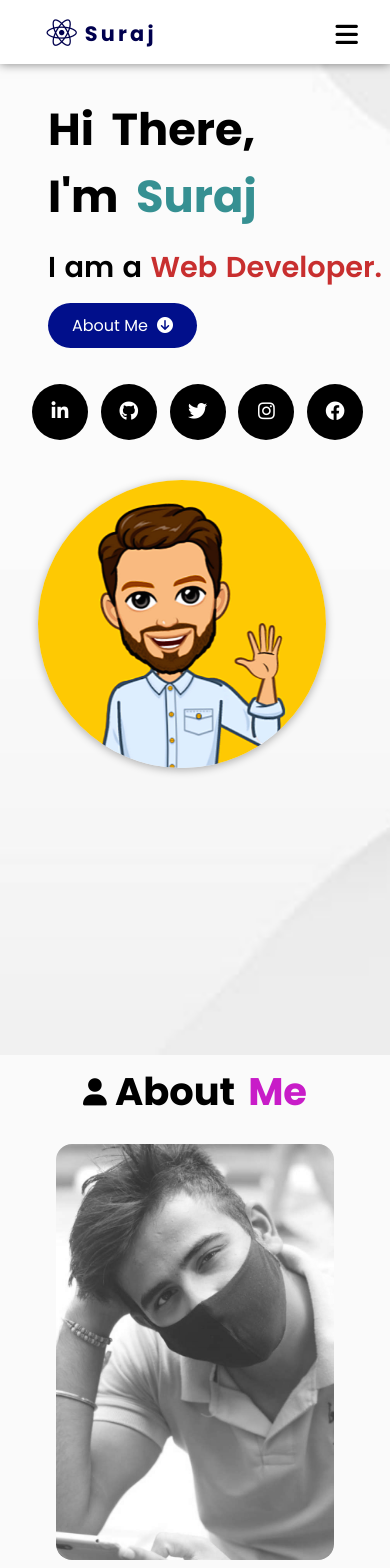
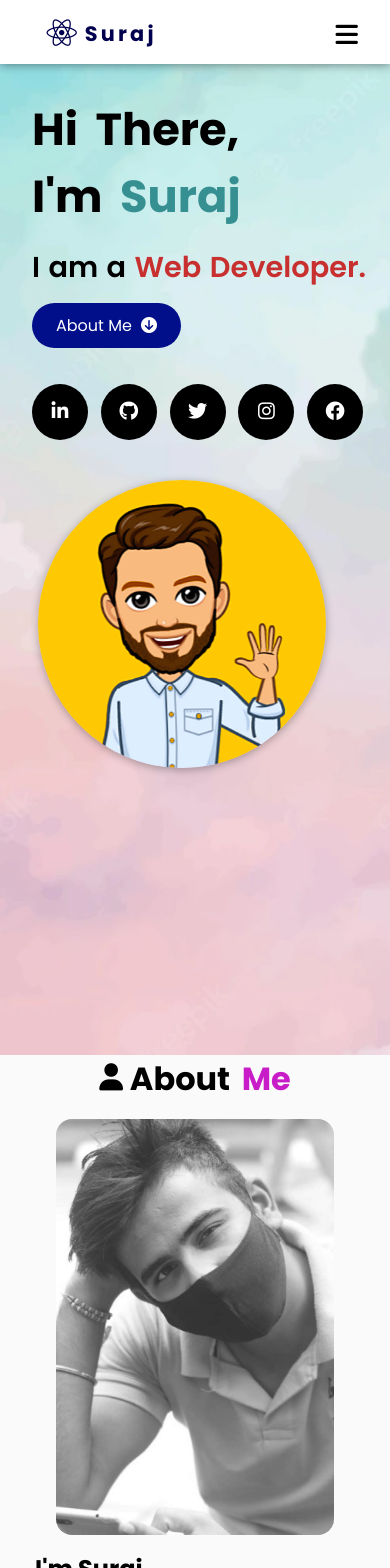
Before and after one commit to suraj-20/Portfolio-Website, a React (Create React App) app in the folder portfolio-website/: page / in a window 390 px wide. Shown: the top 1568 px of the page. Built offline with nearby package versions, Linux system fonts and the light colour scheme.

Commit message:
Portfolio

```diff
--- a/portfolio-website/src/App.css
+++ b/portfolio-website/src/App.css
@@ -15,6 +15,10 @@
 body {
   background: #f7f7f7;
   font-family: "Poppins", sans-serif;
+}
+
+section {
+  min-height: 100vh;
 }
 
 ::-webkit-scrollbar {
--- a/portfolio-website/src/Component/About/About.css
+++ b/portfolio-website/src/Component/About/About.css
@@ -115,7 +115,16 @@
 
 @media (max-width:482px) {
     .about {
-        height: 148vh;
+        height: 145vh;
+    }
+
+    .about h1 {
+        padding: 0;
+        font-size: 2rem;
+    }
+
+    .my-image {
+        margin: 1rem 0rem;
     }
 
     .about .bio {
@@ -133,6 +142,10 @@
 
 @media (max-width:370px) {
 
+    .about {
+        height: 142vh;
+    }
+
     .about .bio p {
         margin-top: 0.4rem;
     }
@@ -140,7 +153,7 @@
 
 @media (max-width:340px) {
     .about {
-        height: 155vh;
+        height: 145vh;
     }
 
     .about .bio {
@@ -148,133 +161,8 @@
     }
 }
 
-@media (max-width:315px) {
+@media (max-width:325px) {
     .about {
-        height: 65rem;
+        height: 59rem;
     }
 }
-
-/*
-@media (max-width:1230px) {
-    .about h1 {
-        top: 1.5rem;
-    }
-
-    .my-image img {
-        height: 27rem;
-        position: relative;
-        left: 8rem;
-        border-radius: 2rem;
-        -webkit-filter: grayscale(100%);
-        filter: grayscale(100%);
-        -webkit-transition: .3s ease-in-out;
-        transition: .3s ease-in-out;
-    }
-}
-
-@media (max-width:1025px) {
-
-    .my-image img {
-        height: 23rem;
-        position: relative;
-        left: 8rem;
-        border-radius: 2rem;
-    }
-}
-
-@media (max-width:769px) {
-    .about {
-        height: 140vh;
-    }
-
-    .about h1 {
-        top: 1rem;
-    }
-
-    .about-container {
-        display: grid;
-    }
-
-    .my-image img {
-        position: relative;
-        left: 16rem;
-        top: -3rem;
-    }
-
-    .about .bio {
-        display: grid;
-        width: 34rem;
-        position: relative;
-        top: 22rem;
-        left: -17rem;
-    }
-
-    .about .bio span {
-        margin: 0rem;
-    }
-
-    .bio .contect-details {
-        margin-top: 1rem;
-    }
-}
-
-@media (max-width:688px) {
-    .my-image img {
-        left: 13rem;
-    }
-}
-
-@media (max-width:570px) {
-    .my-image img {
-        left: 10rem;
-    }
-
-    .about .bio {
-        width: 28rem;
-        position: relative;
-        left: -15rem;
-    }
-}
-
-@media (max-width:500px) {
-    .my-image img {
-        left: 8rem;
-    }
-
-    .about .bio {
-        width: 26rem;
-        position: relative;
-        left: -14rem;
-    }
-}
-
-@media (max-width:426px) {
-    .my-image img {
-        left: 5.5rem;
-    }
-
-    .my-image img:hover {
-        -webkit-filter: grayscale(0);
-        filter: grayscale(0);
-        transform: translateX(2px);
-    }
-
-    .about .bio h3 {
-        font-size: 1.3rem;
-    }
-
-    .about .bio {
-        width: 23rem;
-        position: relative;
-        left: -12rem;
-    }
-
-    .about .bio p {
-        font-size: 0.9rem;
-    }
-}
-@media (max-width:376px) {
-    .my-image img {
-        left: 4rem;
-    }
-} */
--- a/portfolio-website/src/Component/About/About.js
+++ b/portfolio-website/src/Component/About/About.js
@@ -6,7 +6,7 @@ function About() {
 
     return (
         <>
-            <div className="about" id="about">
+            <section className="about" id="about">
                 <h1><i class="fa-solid fa-user"></i> About <span>Me</span></h1>
 
                 <div className="about-container">
@@ -27,7 +27,7 @@ function About() {
                         </div>
                     </div>
                 </div>
-            </div>
+            </section>
         </>
     )
 }
--- a/portfolio-website/src/Component/Contact/Contact.js
+++ b/portfolio-website/src/Component/Contact/Contact.js
@@ -5,7 +5,7 @@ function Contect() {
 
     return (
         <>
-            <div className="contact" id="contact">
+            <section className="contact" id="contact">
                 <h1><i className="fa fa-headset"></i>Get In <span>Touch</span></h1>
 
                 <div className="contact-container">
@@ -40,7 +40,7 @@ function Contect() {
                         </div>
                     </form>
                 </div>
-            </div>
+            </section>
         </>
     )
 }
--- a/portfolio-website/src/Component/Education/Education.js
+++ b/portfolio-website/src/Component/Education/Education.js
@@ -5,7 +5,7 @@ function Education() {
 
     return (
         <>
-        <div className="education" id="education">
+        <section className="education" id="education">
             <h1><i class="fa-solid fa-graduation-cap"></i> My <span>Education</span></h1>
 
             <div className="main-container">
@@ -26,7 +26,7 @@ function Education() {
                     <h3>2019 - 2021 | Completed</h3>
                 </div>
             </div>
-        </div>
+        </section>
         </>
     )
 }
--- a/portfolio-website/src/Component/Home/Home.css
+++ b/portfolio-website/src/Component/Home/Home.css
@@ -4,7 +4,7 @@
 
 .home .bg-image {
     height: 100%;
-    background-image: url("../../Assets//bg-image.jpg");
+    background-image: url("../../Assets//background-image.jpg");
     background-repeat: no-repeat;
     background-size: cover;
 }
@@ -304,6 +304,10 @@
 
 @media (max-width:426px) {
 
+    .content {
+        left: 2rem;
+    }
+
     .hero {
         height: 18rem;
         width: 18rem;
@@ -356,7 +360,7 @@
     .social-icons {
         position: absolute;
         top: 23rem;
-        left: 3rem;
+        left: 2rem;
     }
 
     .icons .linkedin-icon,
@@ -378,6 +382,10 @@
 
 
 @media (max-width:321px) {
+
+    .home {
+        height: 115vh;
+    }
 
     .content h2 {
         font-size: 2.2rem;
--- a/portfolio-website/src/Component/Home/Home.js
+++ b/portfolio-website/src/Component/Home/Home.js
@@ -4,7 +4,7 @@ import './Home.css'
 function Home() {
     return (
         <>
-            <div className="home" id="home">
+            <section className="home" id="home">
                 <div className="bg-image"></div>
 
                 <div className="content">
@@ -38,7 +38,7 @@ function Home() {
 
                 <div className="hero" >
                 </div>
-            </div>
+            </section>
         </>
     )
 }
--- a/portfolio-website/src/Component/Project/Project.js
+++ b/portfolio-website/src/Component/Project/Project.js
@@ -5,7 +5,7 @@ function Project() {
 
     return (
         <>
-            <div className="projects" id="projects">
+            <section className="projects" id="projects">
                 <h1><i class="fa-solid fa-tarp"></i> Projects</h1>
 
                 <div className="projects-container">
@@ -52,7 +52,7 @@ function Project() {
                         </a>
                     </div>
                 </div>
-            </div>
+            </section>
         </>
     )
 }
--- a/portfolio-website/src/Component/Skills/Skills.js
+++ b/portfolio-website/src/Component/Skills/Skills.js
@@ -5,7 +5,7 @@ function Skills() {
 
     return (
         <>
-            <div className="skills" id="skills">
+            <section className="skills" id="skills">
                 <h1><i class="fa-solid fa-laptop-code"></i> Skills & <span>Abilites </span></h1>
 
                 <div className="main-container">
@@ -46,7 +46,7 @@ function Skills() {
                         <span>GitHub</span>
                     </div>
                 </div>
-            </div>
+            </section>
         </>
     )
 }
--- a/portfolio-website/src/Component/Skills/skills.css
+++ b/portfolio-website/src/Component/Skills/skills.css
@@ -1,5 +1,6 @@
 .skills {
     height: 75vh;
+    padding: 0rem 1rem;
     background: linear-gradient(to bottom, #57059e, #4a00e0);
     display: flex;
     flex-direction: column;
@@ -127,17 +128,32 @@
     }
 
     .skills {
-        height: 215vh;
+        height: 205vh;
     }
 }
 
 @media (max-width:426px) {
+    .skills {
+        height: 190vh;
+    }
+
     .skills h1 {
         font-size: 2rem;
+        top: -2.5rem;
+    }
+
+    .skills .main-container {
+        padding: 1rem 2rem;
+        margin-top: -1rem;
+        width: 70%;
+    }
+
+    .skills .main-container .item-container {
+        margin-bottom: 1rem;
     }
 }
 
-@media (max-width:340px) {
+@media (max-width:350px) {
     .skills h1 {
         font-size: 1.8rem;
     }
```
Also changed, not shown: portfolio-website/src/Assets/background-image.jpg (added).
